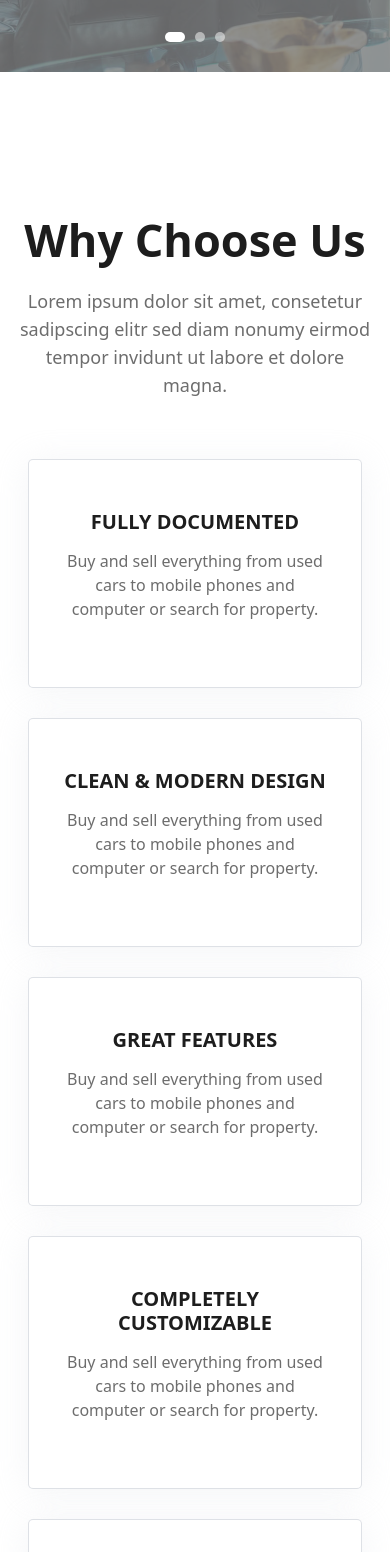
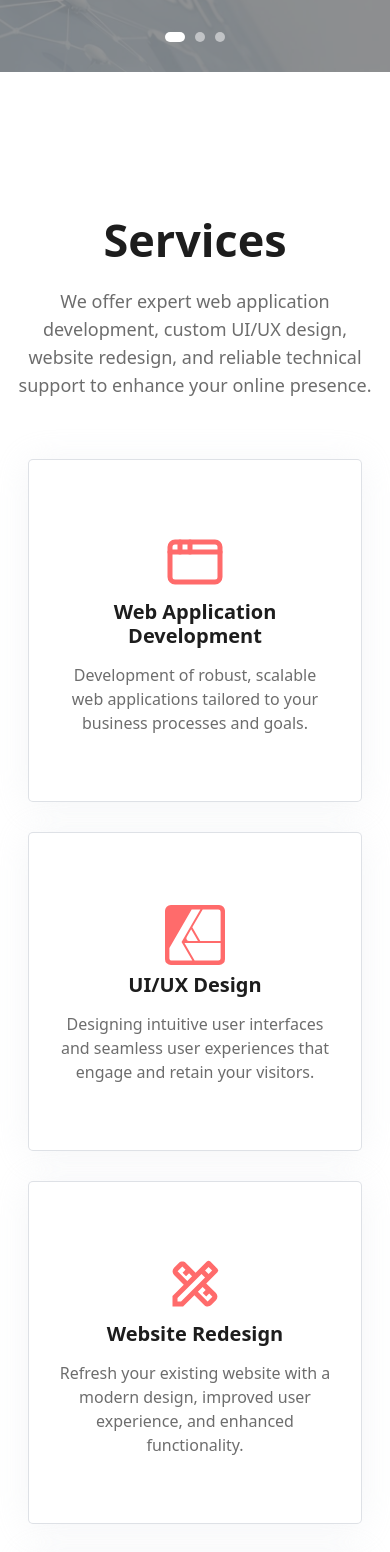
Before and after one commit to obadahattabx/HyberSoft, a React (Vite) app: page / in a window 390 px wide. Shown: the part 448-2000 px from the top of the page. Built offline with nearby package versions, Linux system fonts and the light colour scheme.

Commit message:
fourth-modified-services

```diff
--- a/src/component/Services/Services.jsx
+++ b/src/component/Features/Feature.jsx
@@ -1,9 +1,12 @@
-import { FaLaptopCode } from "react-icons/fa6";
 import "./service-02.css";
-import { MdOutlineDesignServices } from "react-icons/md";
-import { LuLayoutDashboard } from "react-icons/lu";
-import { IoLayersSharp } from "react-icons/io5";
-import { GrCode } from "react-icons/gr";
+import { MdDevices, MdOutlineDesignServices } from "react-icons/md";
+
+import { GrUpdate } from "react-icons/gr";
+
+import { RiMoneyDollarCircleFill } from "react-icons/ri";
+import { PiMaskHappyFill } from "react-icons/pi";
+import { BiCustomize } from "react-icons/bi";
+import { LuLeafyGreen } from "react-icons/lu";
 export default function Services() {
   const d = `M18.7,4.6c-0.9,0-1.5-0.7-1.6-1.5s0.7-1.5,1.5-1.6s1.5,0.7,1.6,1.5l0,0C20.2,3.9,19.5,4.6,18.7,4.6z M18.7,12.8
 	c-0.9,0-1.5-0.7-1.6-1.5s0.7-1.5,1.5-1.6s1.5,0.7,1.6,1.5l0,0C20.2,12.1,19.5,12.8,18.7,12.8L18.7,12.8z M18.7,21.1
@@ -45,12 +48,11 @@ export default function Services() {
             <div className="row">
               <div className="col-12">
                 <div className="content">
-                  <h3>What we offer?</h3>
-                  <h2 className="fw-bold">What services we provide</h2>
+                  <h2 className="fw-bold">Why Choose Us</h2>
                   <p>
-                    There are many variations of passages of Lorem Ipsum
-                    available, but the majority have suffered alteration in some
-                    form.
+                    Choose us for innovative, customized web solutions, expert
+                    design, reliable support, and affordable pricing that
+                    elevates your online presence.
                   </p>
                 </div>
               </div>
@@ -112,12 +114,16 @@ export default function Services() {
                 </svg>
                 <span className="serial">01</span>
                 <div className="service-icon">
-                  <MdOutlineDesignServices />
+                  <LuLeafyGreen />
                 </div>
-                <h3>Graphics Design</h3>
+                <h3>Clean & Modern Design</h3>
                 <p>
-                  How you transform your business as tech, consumer, habits
-                  industry dynamic change, Find out from.
+                  Our designs are a blend of simplicity and elegance, tailored
+                  to align with contemporary trends. We focus on delivering a
+                  visually striking and clutter-free layout that ensures your
+                  brand's message is communicated effectively. With attention to
+                  detail and modern aesthetics, we create designs that elevate
+                  your digital presence and captivate your audience.
                 </p>
               </div>
               {/* End Single Service */}
@@ -172,12 +178,16 @@ export default function Services() {
                 </svg>
                 <span className="serial">02</span>
                 <div className="service-icon">
-                  <LuLayoutDashboard />
+                  <BiCustomize />
                 </div>
-                <h3>Product Design</h3>
+                <h3>Completely Customizable</h3>
                 <p>
-                  How you transform your business as tech, consumer, habits
-                  industry dynamic change, Find out from.
+                  We understand that every business is unique, and your website
+                  should reflect that. Our solutions are fully customizable,
+                  giving you the freedom to tailor every element to match your
+                  brand's identity and goals. From layouts to functionality, we
+                  ensure that your website is as unique as your vision,
+                  providing flexibility and personalization that sets you apart.
                 </p>
               </div>
               {/* End Single Service */}
@@ -232,12 +242,16 @@ export default function Services() {
                 </svg>
                 <span className="serial">03</span>
                 <div className="service-icon">
-                  <IoLayersSharp />
+                  <GrUpdate />
                 </div>
-                <h3>UI &amp; UX Design</h3>
+                <h3>Regular Updates</h3>
                 <p>
-                  How you transform your business as tech, consumer, habits
-                  industry dynamic change, Find out from.
+                  We ensure your website remains modern and fully functional
+                  with consistent updates. From implementing the latest
+                  technologies to refining features, we keep your platform
+                  secure, optimized, and aligned with industry trends. Regular
+                  updates mean your website evolves with your business, staying
+                  relevant and delivering the best experience to your audience.
                 </p>
               </div>
               {/* End Single Service */}
@@ -292,12 +306,15 @@ export default function Services() {
                 </svg>
                 <span className="serial">04</span>
                 <div className="service-icon">
-                  <GrCode />
+                  <RiMoneyDollarCircleFill />
                 </div>
-                <h3>App Development</h3>
+                <h3>Simple Pricing</h3>
                 <p>
-                  How you transform your business as tech, consumer, habits
-                  industry dynamic change, Find out from.
+                  We believe in transparency and simplicity when it comes to
+                  pricing. Our straightforward pricing structure ensures there
+                  are no hidden costs or surprises. With clear packages tailored
+                  to your needs, you can easily choose the best solution for
+                  your business without the hassle of complicated fees.
                 </p>
               </div>
               {/* End Single Service */}
@@ -352,12 +369,16 @@ export default function Services() {
                 </svg>
                 <span className="serial">05</span>
                 <div className="service-icon">
-                  <i className="lni lni-network" />
+                  <MdDevices />
                 </div>
-                <h3>Networking Solutions</h3>
+                <h3>Fully Responsive</h3>
                 <p>
-                  How you transform your business as tech, consumer, habits
-                  industry dynamic change, Find out from.
+                  Our websites are designed to deliver a seamless experience
+                  across all devices. Whether it’s a desktop, tablet, or
+                  smartphone, we ensure your website looks stunning and
+                  functions flawlessly. With a fully responsive design, your
+                  audience can connect with your brand anytime, without
+                  compromise.
                 </p>
               </div>
               {/* End Single Service */}
@@ -412,12 +433,15 @@ export default function Services() {
                 </svg>
                 <span className="serial">06</span>
                 <div className="service-icon">
-                  <i className="lni lni-code" />
+                  <PiMaskHappyFill />
                 </div>
-                <h3>Website Development</h3>
+                <h3>User Friendly</h3>
                 <p>
-                  How you transform your business as tech, consumer, habits
-                  industry dynamic change, Find out from.
+                  We create websites that are intuitive and easy to navigate,
+                  ensuring a smooth experience for all users. With thoughtful
+                  layouts and streamlined functionality, we make it simple for
+                  your visitors to find what they need, keeping them engaged and
+                  satisfied with every interaction.
                 </p>
               </div>
               {/* End Single Service */}
--- a/src/component/Footer/Footer.jsx
+++ b/src/component/Footer/Footer.jsx
@@ -1,4 +1,4 @@
-import './footer-01.css';
+import "./footer-01.css";
 export default function Footer() {
   return (
     <>
@@ -18,30 +18,23 @@ export default function Footer() {
                     typesetting industry.
                   </p>
                 </div>
-                <div className="footer-app-store">
-                    <h5 className="download-title">Download Our App Now!</h5>
-                    <ul>
-                    <li>
-                        <a href="javascript:void(0)">
-                        <img src="../assets/images/footer/app-store.svg" alt="app" />
-                        </a>
-                    </li>
-                    <li>
-                        <a href="javascript:void(0)">
-                        <img src="../assets/images/footer/play-store.svg" alt="play" />
-                        </a>
-                    </li>
-                    </ul>
-                </div>
               </div>
               <div className="col-xl-2 col-lg-2 col-sm-4">
                 <div className="footer-link">
                   <h6 className="footer-title">Company</h6>
                   <ul>
-                    <li><a href="javascript:void(0)">About</a></li>
-                    <li><a href="javascript:void(0)">Contact</a></li>
-                    <li><a href="javascript:void(0)">Marketing</a></li>
-                    <li><a href="javascript:void(0)">Awards</a></li>
+                    <li>
+                      <a href="javascript:void(0)">Our Company</a>
+                    </li>
+                    <li>
+                      <a href="javascript:void(0)">Services</a>
+                    </li>
+                    <li>
+                      <a href="javascript:void(0)">Features</a>
+                    </li>
+                    <li>
+                      <a href="javascript:void(0)">Contact us</a>
+                    </li>
                   </ul>
                 </div>
                 {/* footer link */}
@@ -50,10 +43,20 @@ export default function Footer() {
                 <div className="footer-link">
                   <h6 className="footer-title">Services</h6>
                   <ul>
-                    <li><a href="javascript:void(0)">Products</a></li>
-                    <li><a href="javascript:void(0)">Business</a></li>
-                    <li><a href="javascript:void(0)">Developer</a></li>
-                    <li><a href="javascript:void(0)">Insights</a></li>
+                    <li>
+                      <a href="javascript:void(0)">
+                        Web Application Development
+                      </a>
+                    </li>
+                    <li>
+                      <a href="javascript:void(0)">UI/UX Design</a>
+                    </li>
+                    <li>
+                      <a href="javascript:void(0)">Website Redesign</a>
+                    </li>
+                    <li>
+                      <a href="javascript:void(0)">Technical Support</a>
+                    </li>
                   </ul>
                 </div>
                 {/* footer link */}
@@ -64,11 +67,15 @@ export default function Footer() {
                   <h6 className="footer-title">Help &amp; Suuport</h6>
                   <ul>
                     <li>
-                        <i className="lni lni-map-marker" /> Madison Street, NewYork,
-                        USA
+                      <i className="lni lni-map-marker" /> Madison Street,
+                      NewYork, USA
                     </li>
-                    <li><i className="lni lni-phone-set" /> +88 556 88545</li>
-                    <li><i className="lni lni-envelope" /> support@uideck.com</li>
+                    <li>
+                      <i className="lni lni-phone-set" /> +88 556 88545
+                    </li>
+                    <li>
+                      <i className="lni lni-envelope" /> support@uideck.com
+                    </li>
                   </ul>
                 </div>
                 {/* End Footer Contact */}
@@ -83,14 +90,18 @@ export default function Footer() {
           <div className="container">
             <div className="row">
               <div className="col-lg-12">
-                <div className="
+                <div
+                  className="
                     copyright
                     text-center
                     d-md-flex
                     justify-content-between
                     align-items-center
-                ">
-                    <p className="text">Copyright © 2022 UIdeck. All Rights Reserved</p>
+                "
+                >
+                  <p className="text">
+                    Copyright © 2024 HyberSoft. All Rights Reserved
+                  </p>
                   <ul className="social">
                     <li>
                       <a href="javascript:void(0)">
@@ -108,7 +119,9 @@ export default function Footer() {
                       </a>
                     </li>
                     <li>
-                        <a href="javascript:void(0)"><i className="lni lni-linkedin-original" /></a>
+                      <a href="javascript:void(0)">
+                        <i className="lni lni-linkedin-original" />
+                      </a>
                     </li>
                   </ul>
                 </div>
@@ -122,5 +135,5 @@ export default function Footer() {
         {/* footer copyright */}
       </footer>
     </>
-  )
+  );
 }
--- a/src/component/Home/Home.jsx
+++ b/src/component/Home/Home.jsx
@@ -1,5 +1,5 @@
 import "./slider-01.css";
-import img from "../../assets/images/slider/1.jpg";
+import img from "../../assets/images/banner.png";
 import img2 from "../../assets/images/slider/2.jpg";
 import img3 from "../../assets/images/slider/3.jpg";
 import { FaArrowLeft, FaArrowRight } from "react-icons/fa6";
--- a/src/component/Service/Service.css
+++ b/src/component/Service/Service.css
@@ -1,4 +1,3 @@
-
 .service-area .single-service {
   border-radius: 5px;
   background: #fff;
@@ -11,21 +10,22 @@
 }
 
 .service-area .single-service:hover {
-  background-color: #FF6B6B;
-  border-color: #FF6B6B;
+  background-color: #ff6b6b;
+  border-color: #ff6b6b;
 }
 
 .service-area .single-service:hover .icon {
   color: #fff;
 }
 
-.service-area .single-service:hover .service-content h3, .service-area .single-service:hover .service-content p {
+.service-area .single-service:hover .service-content h3,
+.service-area .single-service:hover .service-content p {
   color: #fff;
 }
 
 .service-area .single-service .icon {
   font-size: 60px;
-  color: #FF6B6B;
+  color: #ff6b6b;
   transition: all 0.3s ease-out 0s;
 }
 
@@ -41,7 +41,7 @@
 }
 
 .pt-140 {
-    padding-top: 140px;
+  padding-top: 140px;
 }
 .pb-110 {
   padding-bottom: 110px;
@@ -76,21 +76,22 @@
 }
 
 .service-area .single-service:hover {
-  background-color: #FF6B6B;
-  border-color: #FF6B6B;
+  background-color: #ff6b6b;
+  border-color: #ff6b6b;
 }
 
 .service-area .single-service:hover .icon {
   color: #fff;
 }
 
-.service-area .single-service:hover .service-content h3, .service-area .single-service:hover .service-content p {
+.service-area .single-service:hover .service-content h3,
+.service-area .single-service:hover .service-content p {
   color: #fff;
 }
 
 .service-area .single-service .icon {
   font-size: 60px;
-  color: #FF6B6B;
+  color: #ff6b6b;
   transition: all 0.3s ease-out 0s;
 }
 
@@ -104,6 +105,7 @@
 .service-area .single-service .service-content p {
   transition: all 0.3s ease-out 0s;
 }
-.service-area .single-service:hover .service-content h3, .service-area .single-service:hover .service-content p {
+.service-area .single-service:hover .service-content h3,
+.service-area .single-service:hover .service-content p {
   color: #fff;
 }
--- a/src/component/Service/Service.jsx
+++ b/src/component/Service/Service.jsx
@@ -1,4 +1,8 @@
-import './Service.css';
+import { LuAppWindow } from "react-icons/lu";
+import "./Service.css";
+import { SiAffinitydesigner } from "react-icons/si";
+import { MdOutlineDesignServices } from "react-icons/md";
+import { BiSupport } from "react-icons/bi";
 export default function Service() {
   return (
     <>
@@ -7,95 +11,69 @@ export default function Service() {
           <div className="row">
             <div className="mx-auto col-xl-6 col-lg-7 col-md-10">
               <div className="text-center section-title mb-60">
-                <h1>Why Choose Us</h1>
+                <h1>Services</h1>
                 <p>
-                  Lorem ipsum dolor sit amet, consetetur sadipscing elitr sed
-                  diam nonumy eirmod tempor invidunt ut labore et dolore magna.
+                  We offer expert web application development, custom UI/UX
+                  design, website redesign, and reliable technical support to
+                  enhance your online presence.
                 </p>
               </div>
             </div>
           </div>
-          <div className="row justify-content-center">
-            <div className="col-lg-4 col-md-6 col-sm-8 col-11">
+          <div className="row justify-content-center d-flex  flex-wrap  ">
+            <div className="col-lg-6 col-md-6 col-sm-8 col-11 ">
               <div className="single-service">
                 <div className="icon">
-                  <i className="lni lni-book" />
+                  <LuAppWindow />
                 </div>
                 <div className="service-content">
-                  <h3>FULLY DOCUMENTED</h3>
+                  <h3>Web Application Development</h3>
                   <p>
-                    Buy and sell everything from used cars to mobile phones and
-                    computer or search for property.
+                    Development of robust, scalable web applications tailored to
+                    your business processes and goals.
                   </p>
                 </div>
               </div>
             </div>
-            <div className="col-lg-4 col-md-6 col-sm-8 col-11">
+            <div className="col-lg-6 col-md-6 col-sm-8 col-11">
               <div className="single-service">
                 <div className="icon">
-                  <i className="lni lni-leaf" />
+                  <SiAffinitydesigner />
                 </div>
                 <div className="service-content">
-                  <h3>CLEAN &amp; MODERN DESIGN</h3>
+                  <h3>UI/UX Design</h3>
                   <p>
-                    Buy and sell everything from used cars to mobile phones and
-                    computer or search for property.
+                    Designing intuitive user interfaces and seamless user
+                    experiences that engage and retain your visitors.
                   </p>
                 </div>
               </div>
             </div>
-            <div className="col-lg-4 col-md-6 col-sm-8 col-11">
+            <div className="col-lg-6 col-md-6 col-sm-8 col-11">
               <div className="single-service">
                 <div className="icon">
-                  <i className="lni lni-map" />
+                  <MdOutlineDesignServices />
                 </div>
                 <div className="service-content">
-                  <h3>GREAT FEATURES</h3>
+                  <h3>Website Redesign</h3>
                   <p>
-                    Buy and sell everything from used cars to mobile phones and
-                    computer or search for property.
+                    Refresh your existing website with a modern design, improved
+                    user experience, and enhanced functionality.
                   </p>
                 </div>
               </div>
             </div>
-            <div className="col-lg-4 col-md-6 col-sm-8 col-11">
+            <div className="col-lg-6 col-md-6 col-sm-8 col-11">
               <div className="single-service">
                 <div className="icon">
-                  <i className="lni lni-cog" />
+                  <BiSupport />
                 </div>
                 <div className="service-content">
-                  <h3>COMPLETELY CUSTOMIZABLE</h3>
+                  <h3>Technical Support</h3>
                   <p>
-                    Buy and sell everything from used cars to mobile phones and
-                    computer or search for property.
-                  </p>
-                </div>
-              </div>
-            </div>
-            <div className="col-lg-4 col-md-6 col-sm-8 col-11">
-              <div className="single-service">
-                <div className="icon">
-                  <i className="lni lni-pointer-up" />
-                </div>
-                <div className="service-content">
-                  <h3>USER FRIENDLY</h3>
-                  <p>
-                    Buy and sell everything from used cars to mobile phones and
-                    computer or search for property.
-                  </p>
-                </div>
-              </div>
-            </div>
-            <div className="col-lg-4 col-md-6 col-sm-8 col-11">
-              <div className="single-service">
-                <div className="icon">
-                  <i className="lni lni-laptop-phone" />
-                </div>
-                <div className="service-content">
-                  <h3>FULLY RESPONSIVE</h3>
-                  <p>
-                    Buy and sell everything from used cars to mobile phones and
-                    computer or search for property.
+                    Provide expert troubleshooting, system optimization, and
+                    technical assistance to ensure your website operate without
+                    interruption.
                   </p>
                 </div>
               </div>
```
Also changed, not shown: src/App.jsx (+11 -12 lines), src/assets/images/banner.png (added), src/component/Features/service-02.css (renamed from src/component/Services/service-02.css). Lines whose indentation alone changed are shown as unchanged.
